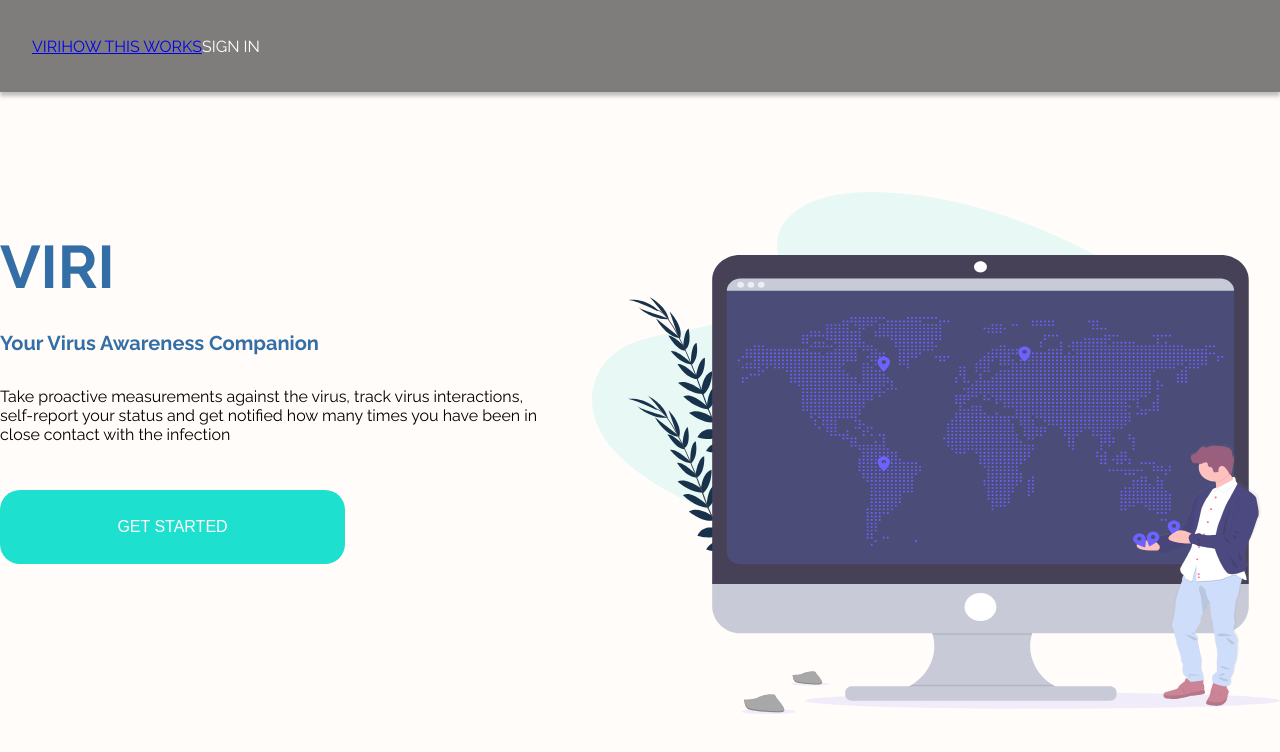
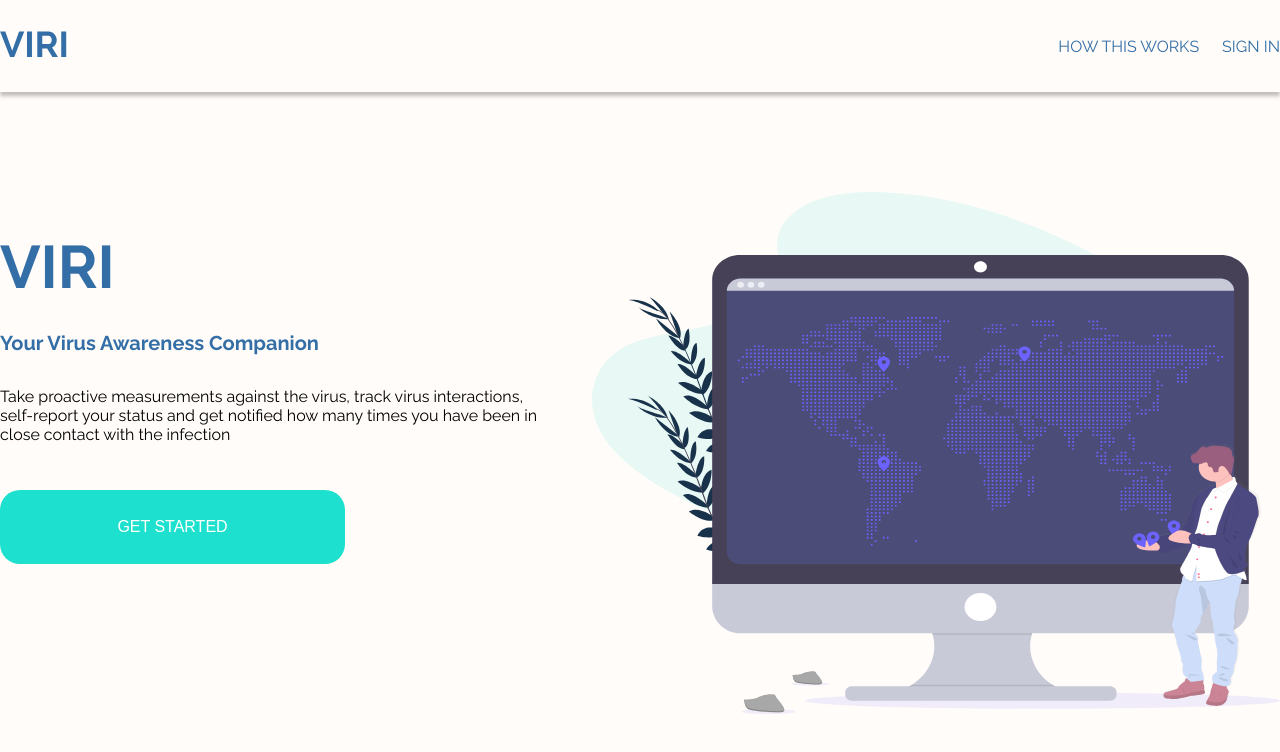
Before and after one commit to Viri-Hack-the-crisis/viri-frontend, a React (Create React App) app: page / in a window 1280 px wide. Shown: the top 752 px of the page. Built offline with nearby package versions, Linux system fonts and the light colour scheme.

Commit message:
nav style

```diff
--- a/src/components/NavBar/NavBar.component.tsx
+++ b/src/components/NavBar/NavBar.component.tsx
@@ -1,10 +1,7 @@
 import React, { useContext } from "react";
 import { Link } from "react-router-dom";
 
-import { HeaderContainer } from "./NavBar.styles";
-import { HeaderLinks } from "./NavBar.styles";
-import { HeaderMenu } from "./NavBar.styles";
-import { NavBarContainer, SignInOutContainer } from "./NavBar.styles";
+import { NavBarContainer, SignInOutContainer, NavBarMenu, MenuList } from "./NavBar.styles";
 
 import { StoreContext } from "../../state/store";
 
@@ -27,18 +24,30 @@ const NavBar: React.FC<Props> = () => {
     <div>
       {!userLoggedIn ? (
         <NavBarContainer>
-          <Link to="/">VIRI</Link>
-          <Link to="/howthisworks">HOW THIS WORKS</Link>
-          <SignInOutContainer onClick={handleLogin}>SIGN IN</SignInOutContainer>
+          <NavBarMenu>
+            <div>
+              <Link to="/"><img src={LogoViri} alt="Logo" /></Link>
+            </div>
+            <MenuList>
+              <Link style={{ textDecoration: 'none', color: '#346EA6', padding: '23px' }} to="/howthisworks">HOW THIS WORKS</Link>
+              <SignInOutContainer onClick={handleLogin}>SIGN IN</SignInOutContainer>
+            </MenuList>
+          </NavBarMenu>
         </NavBarContainer>
       ) : (
         <NavBarContainer>
-          <Link to="/map">VIRI</Link>
-          <Link to="/selfreport">SELF-CHECK</Link>
-          <Link to="/profile">PROFILE</Link>
-          <SignInOutContainer onClick={handleLogout}>
-            SIGN OUT
-          </SignInOutContainer>
+          <NavBarMenu>
+            <div>
+              <Link to="/map"><img src={LogoViri} alt="Logo" /></Link>
+            </div>
+            <MenuList>
+              <Link style={{ textDecoration: 'none', color: '#346EA6', padding: '23px' }} to="/selfreport">SELF-CHECK</Link>
+              <Link style={{ textDecoration: 'none', color: '#346EA6', padding: '23px' }} to="/profile">PROFILE</Link>
+              <SignInOutContainer onClick={handleLogout}>
+                SIGN OUT
+              </SignInOutContainer>
+            </MenuList>
+          </NavBarMenu>
         </NavBarContainer>
       )}
     </div>
--- a/src/components/NavBar/NavBar.styles.tsx
+++ b/src/components/NavBar/NavBar.styles.tsx
@@ -1,20 +1,40 @@
 import styled from "styled-components";
 
 export const NavBarContainer = styled.div`
+  color: #FFFCF9;
+  display: flex;
+  justify-content: center;
   align-items: center;
-  background-color: rgba(0, 0, 0, 0.5);
-  color: white;
-  display: flex;
-  padding: 0 2rem;
   height: 92px;
-  display: flex;
   box-shadow: 0px 4px 4px rgba(0, 0, 0, 0.25);
-  font-family: Raleway;
   font-size: 16px;
   line-height: 19px;
   text-transform: uppercase;
+  width: 100%;
   /* position: fixed; */
   z-index: 99999;
+`;
+
+export const NavBarMenu = styled.div`
+  display: flex;
+  justify-content: space-between;
+  align-items: center;
+  width: 1440px;
+`;
+
+export const MenuList = styled.div`
+  display: flex;
+  flex-direction: row;
+  align-items: center;
+  color: #346EA6;
+  font-size: 16px;
+  line-height: 19px;
+  text-transform: uppercase;
+  text-decoration: none;
+`;
+
+export const Link = styled.link`
+  margin-right: 16px;
 `;
 
 export const HeaderLinks = styled.div`
@@ -32,6 +52,4 @@ export const SignInOutContainer = styled.div`
 export const HeaderMenu = styled.div`
   display: flex;
   align-items: center;
-  color: #000000;
-  text-decoration: none;
 `;
--- a/src/pages/FrontPage/FrontPage.tsx
+++ b/src/pages/FrontPage/FrontPage.tsx
@@ -1,4 +1,3 @@
-import React from "react";
 import { HeroContainer } from "../../components/Hero/Hero.styles";
 import { HeroLeft } from "../../components/Hero/Hero.styles";
 import { HeroRight } from "../../components/Hero/Hero.styles";
```
